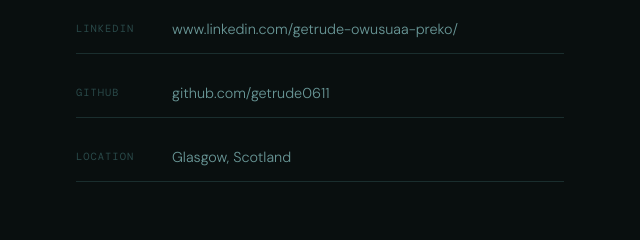
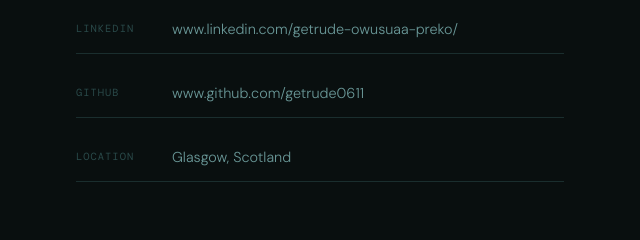
Before and after one commit to getrude0611/portfolio, a plain HTML site: page index.html in a window 1280 px wide. Shown: the part 3784-4024 px from the top of the page, 612-1252 px from the left. Drawn offline with nearby package versions, Linux system fonts and the light colour scheme; a web font is replaced by a local one.

Commit message:
Add files via upload

```diff
--- a/index.html
+++ b/index.html
@@ -779,13 +779,13 @@
           <span class="contact-link-icon">Email</span>
           getrudepreko@gmail.com
         </a>
-        <a href="#" class="contact-link">
+        <a href="http://www.linkedin.com/getrude-owusuaa-preko/" class="contact-link">
           <span class="contact-link-icon">LinkedIn</span>
           www.linkedin.com/getrude-owusuaa-preko/
         </a>
-        <a href="#" class="contact-link">
+        <a href="http://www.github.com/getrude0611" class="contact-link">
           <span class="contact-link-icon">GitHub</span>
-          github.com/getrude0611
+          www.github.com/getrude0611
         </a>
         <a href="#" class="contact-link">
           <span class="contact-link-icon">Location</span>
```
